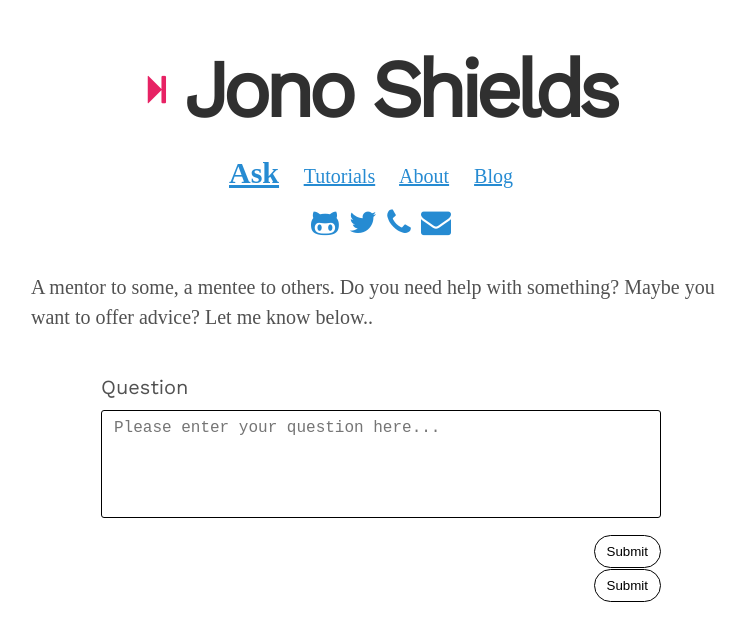
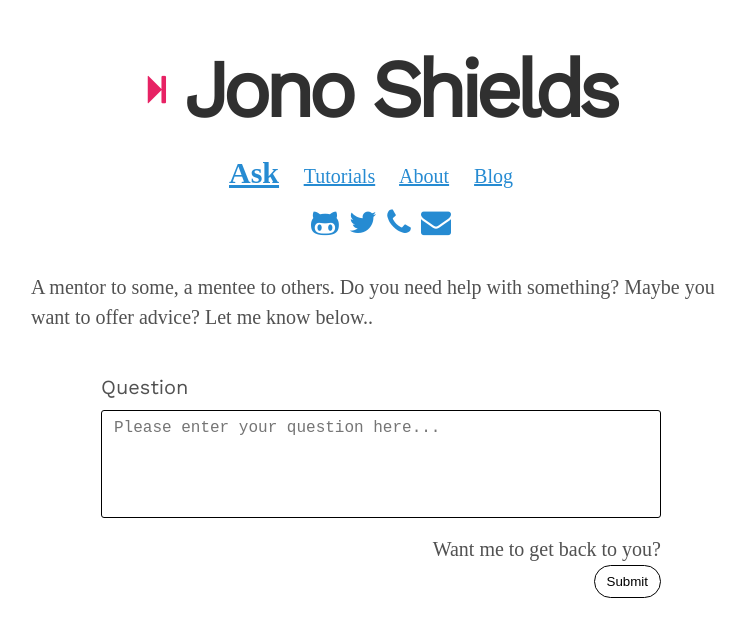
Before and after one commit to foopod/blog-2.0, a Jekyll site: the page built from ask.md, in a window 1280 px wide. Shown: the top 641 px of the page, without its empty margins (259-1004 px from the left). Built offline with Jekyll 4.4.1, drawn with Linux system fonts in a browser that asks for light colours; nearby versions of some CDN libraries; some web fonts are replaced.

Commit message:
Update ask.md

```diff
--- a/ask.md
+++ b/ask.md
@@ -22,7 +22,7 @@ description: Ask Jono a question
     </div>
 
     <div id="more-personal" class="text-right">
-        <button onclick="more()" class="btn btn-dark btn-lg">Submit</button>
+    <span>Want me to get back to you?</span>
     </div>
 
     <div id="personal" style="display:none;">
```
